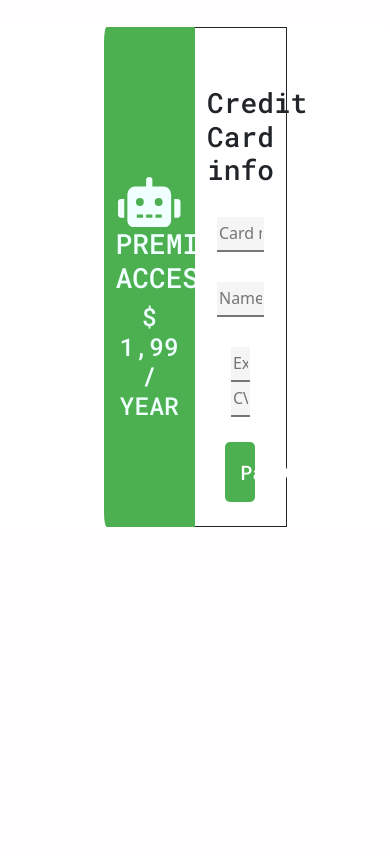
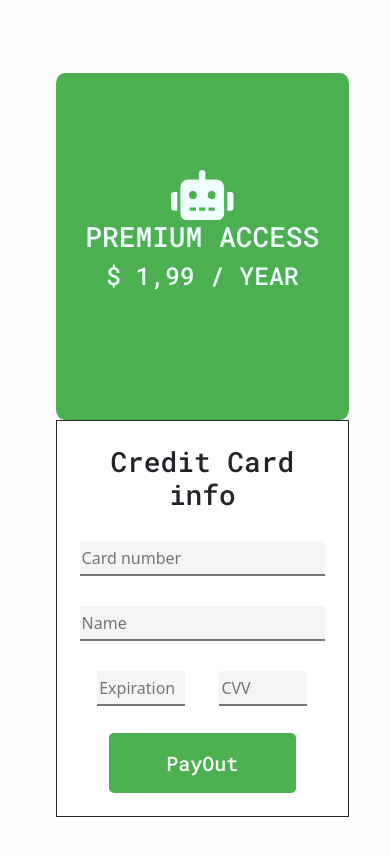
Before and after one commit to saulotp/creditcard-checkout, a plain HTML site: page index.html in a window 390 px wide. Drawn offline with nearby package versions, Linux system fonts and the light colour scheme.

Commit message:
Update style.css

```diff
--- a/style.css
+++ b/style.css
@@ -9,52 +9,31 @@ h1 {
 h2 {
   font-family: "Roboto Mono", monospace;
 }
-.container {
-  display: flex;
-  height: 500px;
 
-  margin: 7% auto;
-  background-color: white;
-  border-radius: 10px;
+.window {
+  margin: 20% 12%;
+  width: 80%;
   text-align: center;
 }
-
-.window {
-  display: flex;
+.payment-info {
   width: 50%;
-  z-index: 10;
-  margin: 0 auto;
-}
-
-/*right window*/
-.payment-info {
-  display: inline-block;
-  width: 50%;
-  height: 100%;
-  box-sizing: border-box;
-  position: relative;
+  height: 500px;
   background-color: #4caf50;
   border-bottom-left-radius: 3%;
   border-top-left-radius: 3%;
   color: azure;
-  padding-top: 150px;
+  padding-top: 16%;
 }
-
 .icon {
   font-size: 50px;
 }
 
-/*left window*/
 .payment-form {
-  display: block;
-  width: 50%;
-
   background-color: white;
 
   border-style: solid solid solid none;
   border-width: 0.5px;
-  z-index: 10;
-  padding-top: 58px;
+  padding-top: 8%;
 }
 
 .large-input {
@@ -103,3 +82,103 @@ h2 {
   background-color: #b8ffbb;
   color: rgb(82, 81, 81);
 }
+
+@media (max-width: 992px) {
+  .payment-info {
+    width: 100%;
+    height: 347px;
+    background-color: #4caf50;
+    /* border-bottom-left-radius: 3%; */
+    border-radius: 3%;
+    /* border-top-left-radius: 3%; */
+    color: azure;
+    padding-top: 16%%;
+  }
+
+  .payment-form {
+    background-color: white;
+    border-style: solid;
+    border-width: 0.5px;
+    padding-top: 8%;
+  }
+  .large-input {
+    display: block;
+    width: 92%;
+    height: 35px;
+    margin: 30px auto;
+    background-color: whitesmoke;
+    border-style: none none solid;
+  }
+  .half-input {
+    display: inline;
+    width: 37%;
+    height: 35px;
+    margin: 0 15px;
+    background-color: whitesmoke;
+    border-style: none none solid;
+  }
+
+  .btn {
+    display: block;
+    margin: 27px auto 23px;
+    width: 70%;
+    background-color: #4caf50;
+    color: white;
+    padding: 15px 15px;
+    font-size: 20px;
+    text-align: center;
+    border-style: none;
+    border-radius: 5px;
+    font-family: "Roboto Mono", monospace;
+  }
+}
+
+@media (max-width: 400px) {
+  .payment-info {
+    width: 100%;
+    height: 347px;
+    background-color: #4caf50;
+    /* border-bottom-left-radius: 3%; */
+    border-radius: 3%;
+    /* border-top-left-radius: 3%; */
+    color: azure;
+    padding-top: 33%;
+  }
+
+  .payment-form {
+    background-color: white;
+    border-style: solid;
+    border-width: 0.5px;
+    padding-top: 8%;
+  }
+  .large-input {
+    display: block;
+    width: 92%;
+    height: 35px;
+    margin: 30px auto;
+    background-color: whitesmoke;
+    border-style: none none solid;
+  }
+  .half-input {
+    display: inline;
+    width: 33%;
+    height: 35px;
+    margin: 0 15px;
+    background-color: whitesmoke;
+    border-style: none none solid;
+  }
+
+  .btn {
+    display: block;
+    margin: 27px auto 23px;
+    width: 70%;
+    background-color: #4caf50;
+    color: white;
+    padding: 15px 15px;
+    font-size: 20px;
+    text-align: center;
+    border-style: none;
+    border-radius: 5px;
+    font-family: "Roboto Mono", monospace;
+  }
+}
```
